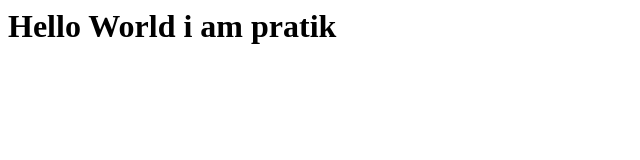
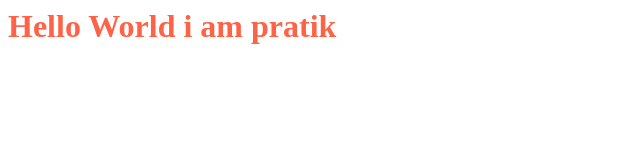
Before and after one commit to Pratiklahamge/Pratik.github.io, a plain HTML site: page index.html in a window 1280 px wide. Shown: the whole page, without its empty margins (0-640 px from the left). Drawn offline with Linux system fonts and the light colour scheme.

Commit message:
Update index.html

```diff
--- a/index.html
+++ b/index.html
@@ -1,7 +1,5 @@
 <html>
 <body>
-
-<h1 style="red"> Hello World i am pratik</h1>
-
+<h1 style="color:Tomato;">Hello World i am pratik</h1>
 </body>
 </html>
```
